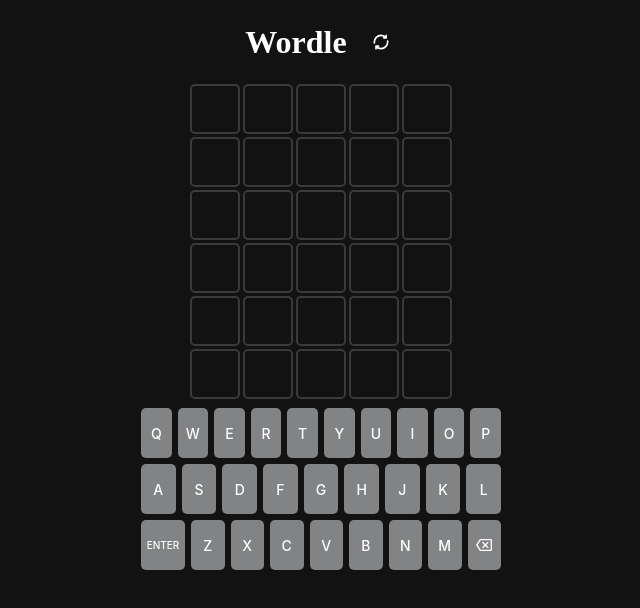
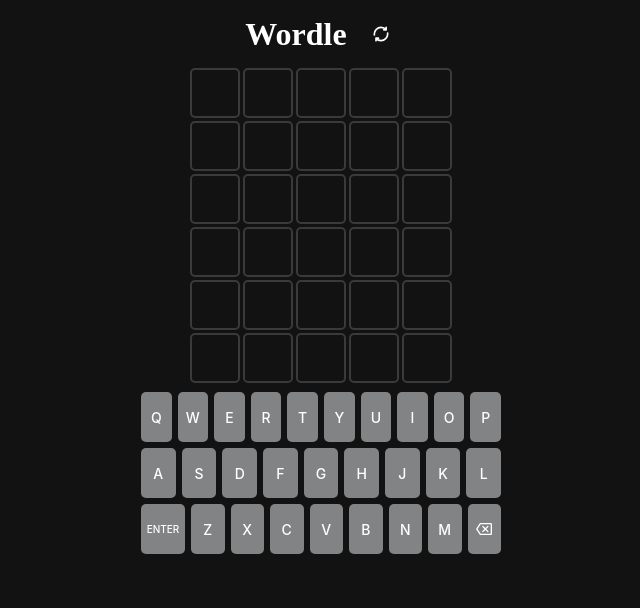
Before and after one commit to hansifer/wordle-all-day, a Next.js app: page / in a window 1280 px wide. Shown: the top 608 px of the page, without its empty margins (319-959 px from the left). Built offline with nearby package versions, Linux system fonts and the light colour scheme.

Commit message:
reduce vertical header margin

```diff
--- a/components/board.module.css
+++ b/components/board.module.css
@@ -7,7 +7,7 @@
     font-weight: 800;
     display: flex;
     align-items: center;
-    margin: 18px 0;
+    margin: 10px 0;
     font-size: 32px;
 }
 
```
